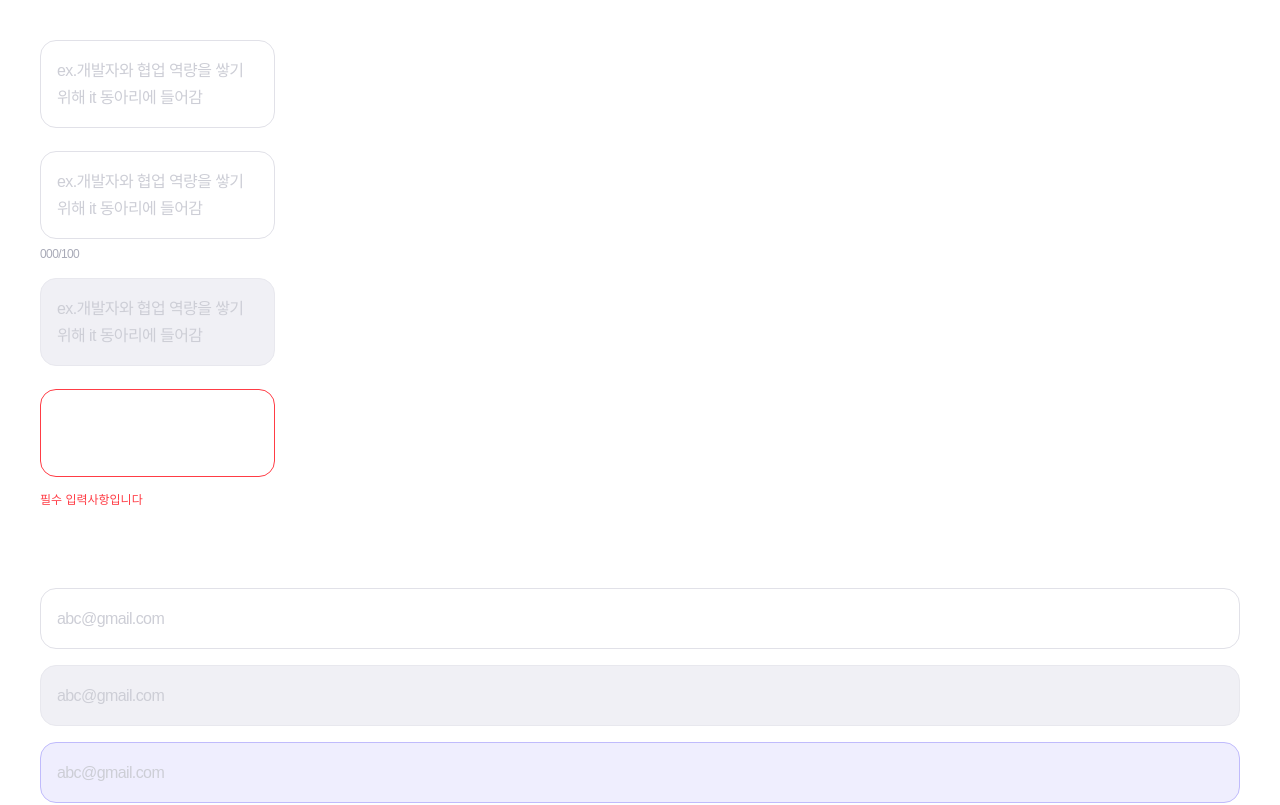
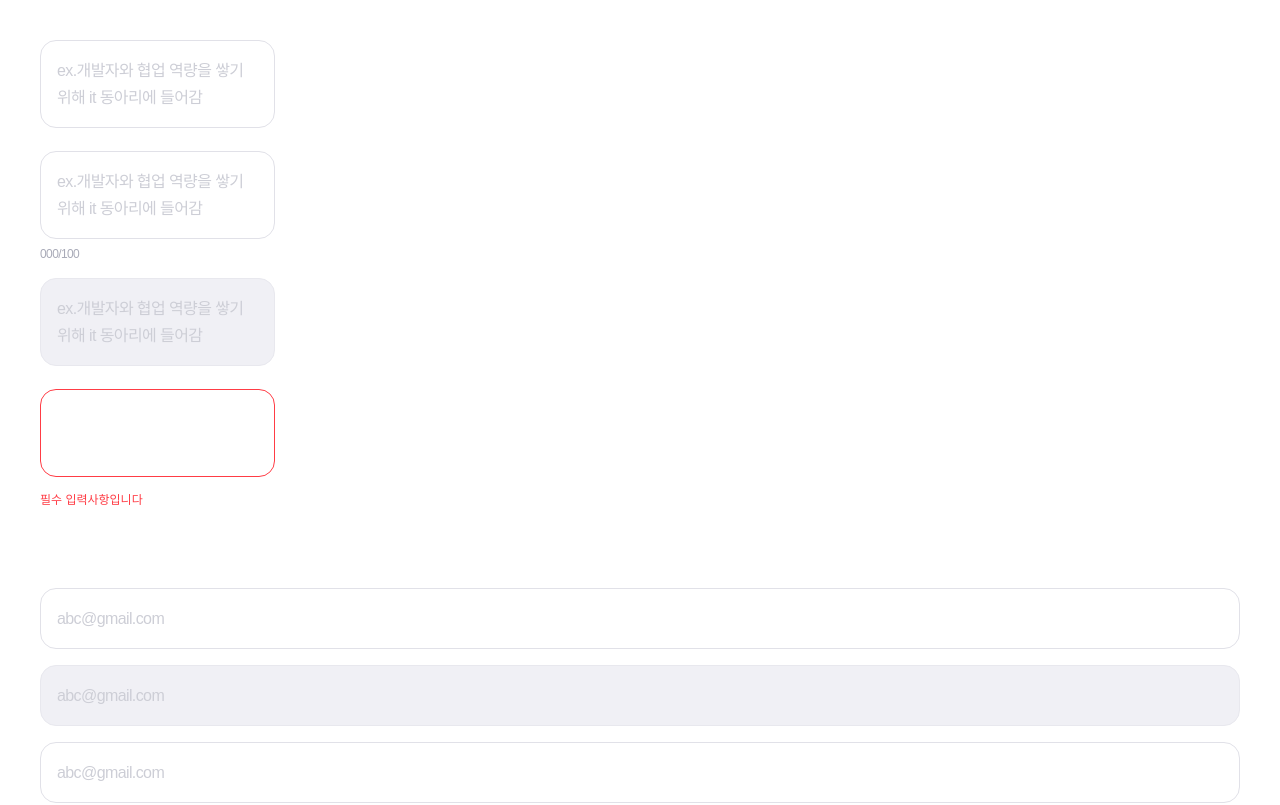
Before and after one commit to depromeet/InsightOut-client, a Next.js app: page /demo/input in a window 1280 px wide. Shown: the top 805 px of the page. Built offline with nearby package versions, Linux system fonts and the light colour scheme; a web font is replaced by a local one.

Commit message:
feat: isTyped props 삭제
- isTyped: value가 있으면 true인 속성
- value props로 판단할 수 있는 속성이기 때문에 삭제

```diff
--- a/src/components/Input/TextAreaField/TextAreaField.tsx
+++ b/src/components/Input/TextAreaField/TextAreaField.tsx
@@ -5,16 +5,19 @@ import { TextLengthMessage } from '../TextLengthMessage';
 
 type TextAreaFieldProps = ComponentPropsWithRef<'textarea'> & {
   showCount?: boolean;
-  isTyped?: boolean;
   error?: boolean;
   errorMessage?: string;
   value?: string;
 };
 
-const TextAreaField = ({ showCount, isTyped, value, maxLength, error, errorMessage, ...props }: TextAreaFieldProps) => {
+const TextAreaField = ({ showCount, value, maxLength, error, errorMessage, ...props }: TextAreaFieldProps) => {
   return (
     <div className="relative">
-      <textarea className={`form resize-none ${isTyped ? 'form-typed' : ''} ${error ? 'form-error' : ''}`} {...props} />
+      <textarea
+        value={value}
+        className={`form resize-none ${value ? 'form-typed' : ''} ${error ? 'form-error' : ''}`}
+        {...props}
+      />
       {showCount && <TextLengthMessage currentLength={value?.length || 0} maxLength={maxLength || 0} />}
       {error && <ErrorMessage>{errorMessage}</ErrorMessage>}
     </div>
--- a/src/components/Input/TextField/TextField.tsx
+++ b/src/components/Input/TextField/TextField.tsx
@@ -6,7 +6,6 @@ import { TextLengthMessage } from '../TextLengthMessage';
 type TextFieldProps = ComponentPropsWithRef<'input'> & {
   mode?: 'default' | 'naming' | 'password' | 'email' | 'chip';
   inputSize?: 'small' | 'middle';
-  isTyped?: boolean;
   error?: boolean;
   errorMessage?: string;
   emailDomain?: string;
@@ -16,7 +15,6 @@ type TextFieldProps = ComponentPropsWithRef<'input'> & {
 /**
  * @param mode 텍스트 필드의 종류
  * @param inputSize 텍스트 필드의 크기
- * @param isTyped 텍스트 필드의 value가 있으면 true
  * @param error true일 경우에 텍스트 필드가 error 상태로 스타일링됩니다.
  * @param errorMessage error가 true인 경우에 사용. 텍스트 필드 하단에 보이는 메시지
  * @param emailDomain mode="email"인 경우에 사용. 텍스트 필드의 오른쪽에 이메일 도메인 주소가 보입니다 (ex. '@'gmail.com)
@@ -24,7 +22,6 @@ type TextFieldProps = ComponentPropsWithRef<'input'> & {
 const TextField = ({
   mode,
   inputSize,
-  isTyped,
   error,
   errorMessage,
   emailDomain,
@@ -37,7 +34,8 @@ const TextField = ({
       <label htmlFor="">{mode === 'chip' && <Chip />}</label>
       <input
         type={mode === 'password' ? 'password' : 'text'}
-        className={`form w-full ${isTyped ? 'form-typed' : ''} ${error ? 'form-error' : ''}`}
+        value={value}
+        className={`form w-full ${value ? 'form-typed' : ''} ${error ? 'form-error' : ''}`}
         {...props}
       />
       <RightContent>
```
